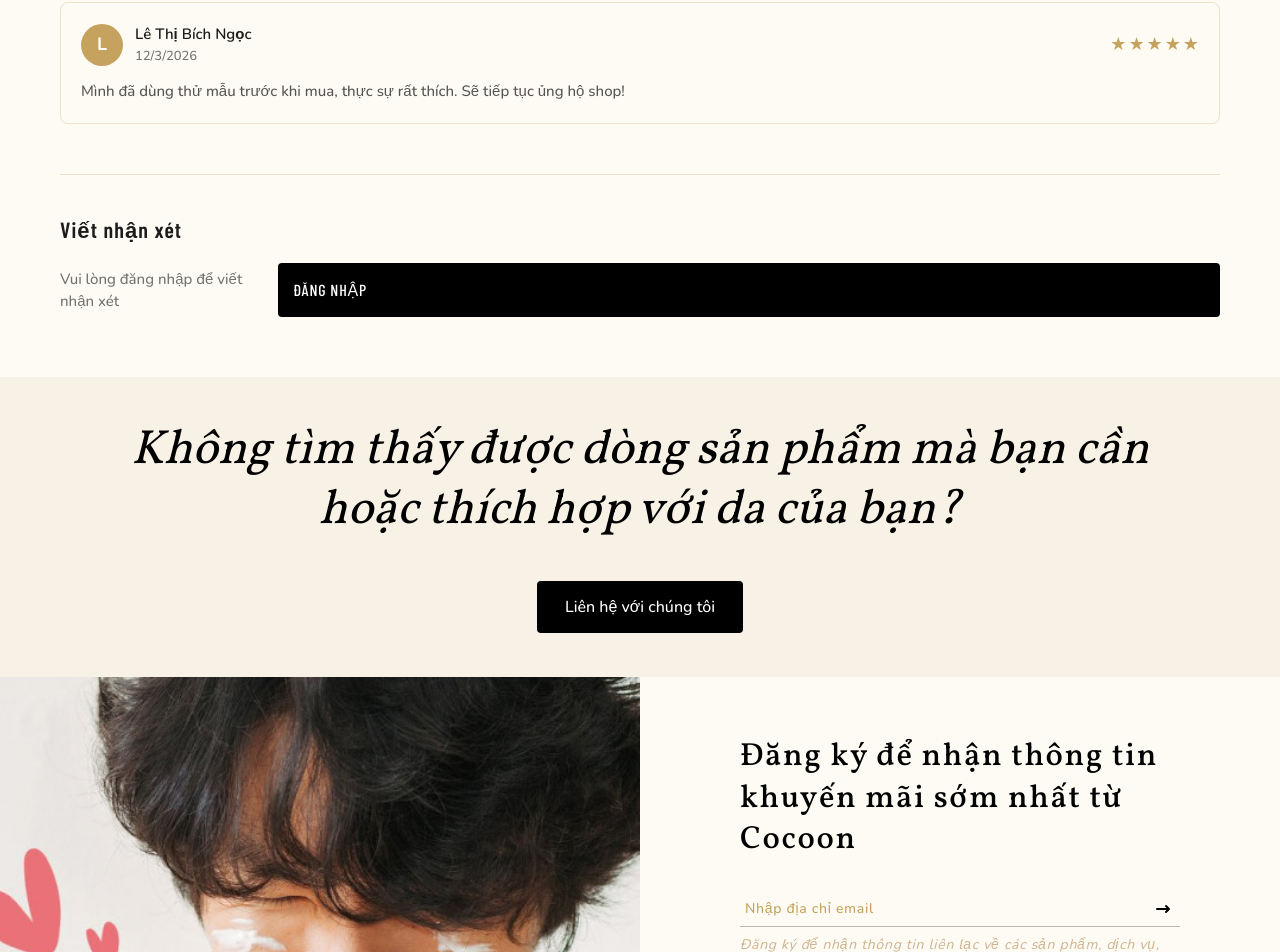
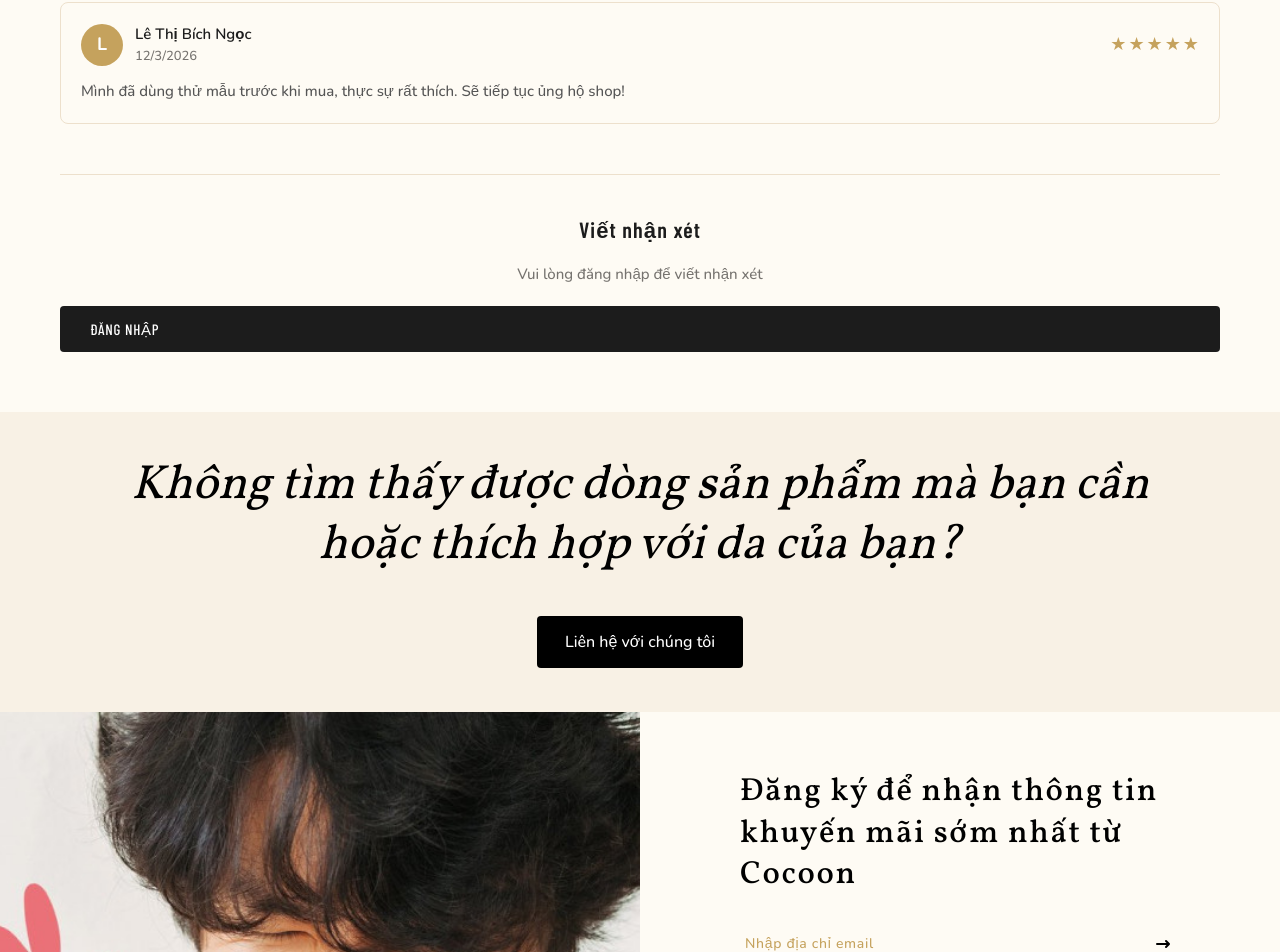
Before and after one commit to Thy96/shop-thanhxuan, a Next.js app: page /san-pham/mat-na-nghe-hung-yen-100ml in a window 1280 px wide. Shown: the part 2257-3209 px from the top of the page. Built offline with nearby package versions, Linux system fonts and the light colour scheme; a web font is replaced by a local one.

Commit message:
fix(product-detail): increase specificity for button override styles
Co-authored-by: Copilot <copilot@github.com>

```diff
--- a/src/components/Templates/ProductDetailTemplates/ProductDetailTemplates.module.scss
+++ b/src/components/Templates/ProductDetailTemplates/ProductDetailTemplates.module.scss
@@ -346,6 +346,7 @@
 .comments_action {
   border-top: 1px solid $orange-01;
   padding-top: 40px;
+  text-align: center;
 }
 
 .comments_form_title {
@@ -394,7 +395,7 @@
   }
 }
 
-.comment_submit {
+.comment_submit.comment_submit {
   align-self: flex-start;
   background: #1c1c1c;
   color: $white-01;
@@ -411,10 +412,10 @@
 .comments_login {
   display: flex;
   align-items: center;
+  flex-direction: column;
   gap: 20px;
 
   @include sp {
-    flex-direction: column;
     align-items: flex-start;
     gap: 12px;
   }
@@ -425,7 +426,7 @@
   color: $gray-04;
 }
 
-.comments_login_btn {
+.comments_login_btn.comments_login_btn {
   background: #1c1c1c;
   color: $white-01;
   padding: 12px 30px;
```
